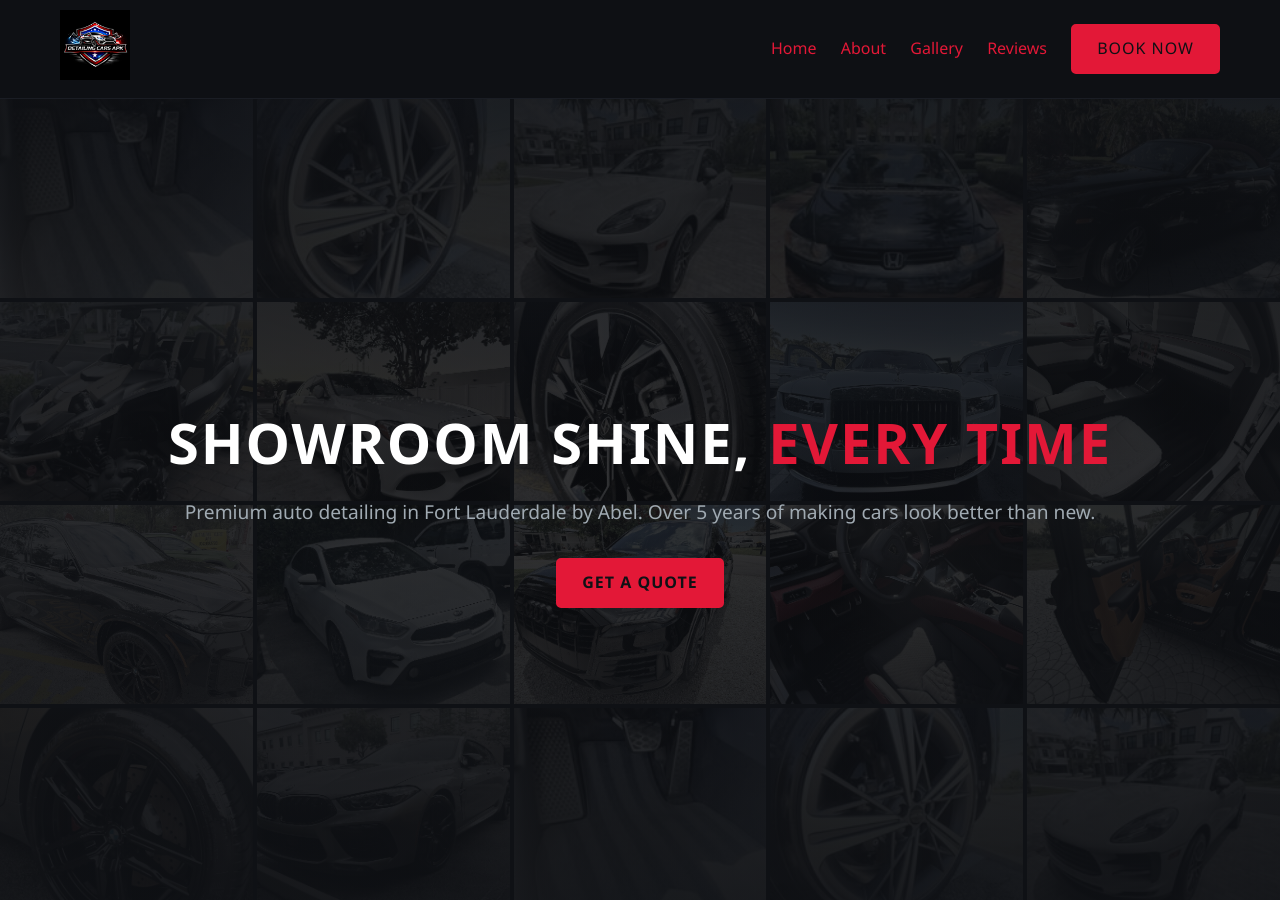
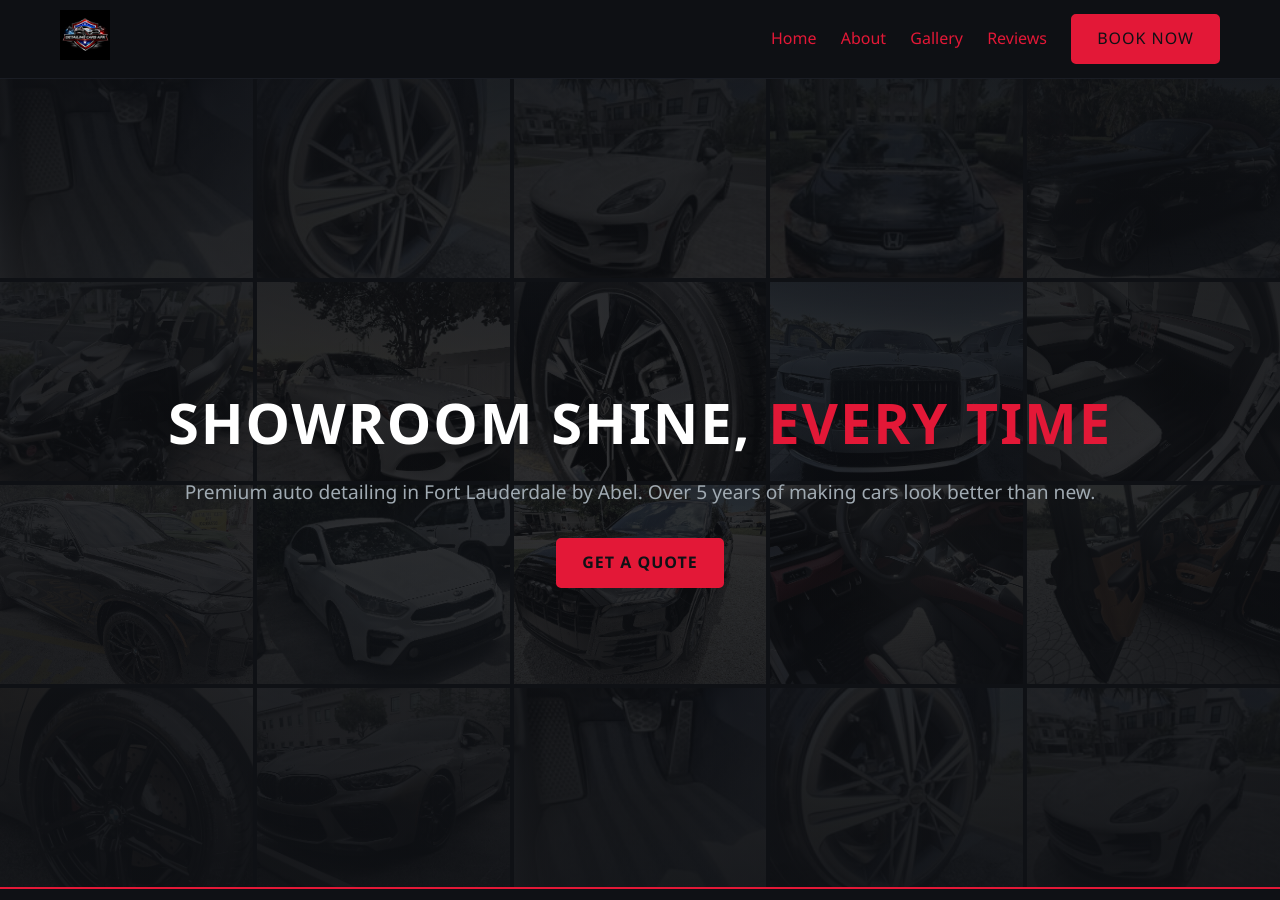
Before and after one commit to JamesBrownR/Detailing-Cars-Apk, a Jekyll site: the page built from index.html, in a window 1280 px wide and 900 px high. Built offline with Jekyll 4.4.1, drawn with Linux system fonts in a browser that asks for light colours.

Commit message:
Update styles.html

```diff
--- a/_includes/styles.html
+++ b/_includes/styles.html
@@ -24,7 +24,7 @@
     /* Header */
     .site-header { background-color: rgba(15, 17, 21, 0.95); position: sticky; top: 0; z-index: 100; border-bottom: 1px solid var(--bg-card); padding: 10px 0; }
     .header-content { display: flex; justify-content: space-between; align-items: center; }
-    .site-logo { max-height: 70px; }
+    .site-logo { max-height: 50px; }
     .main-nav a { margin-left: 20px; font-weight: 500; }
 
     /* Hero Section */
```
